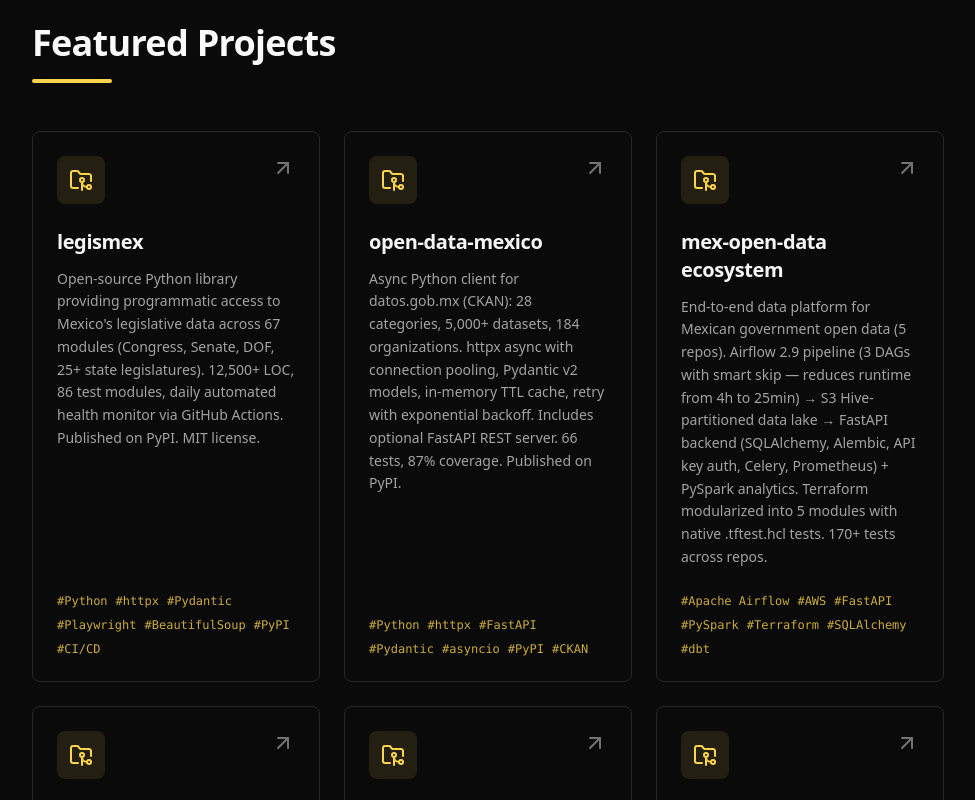
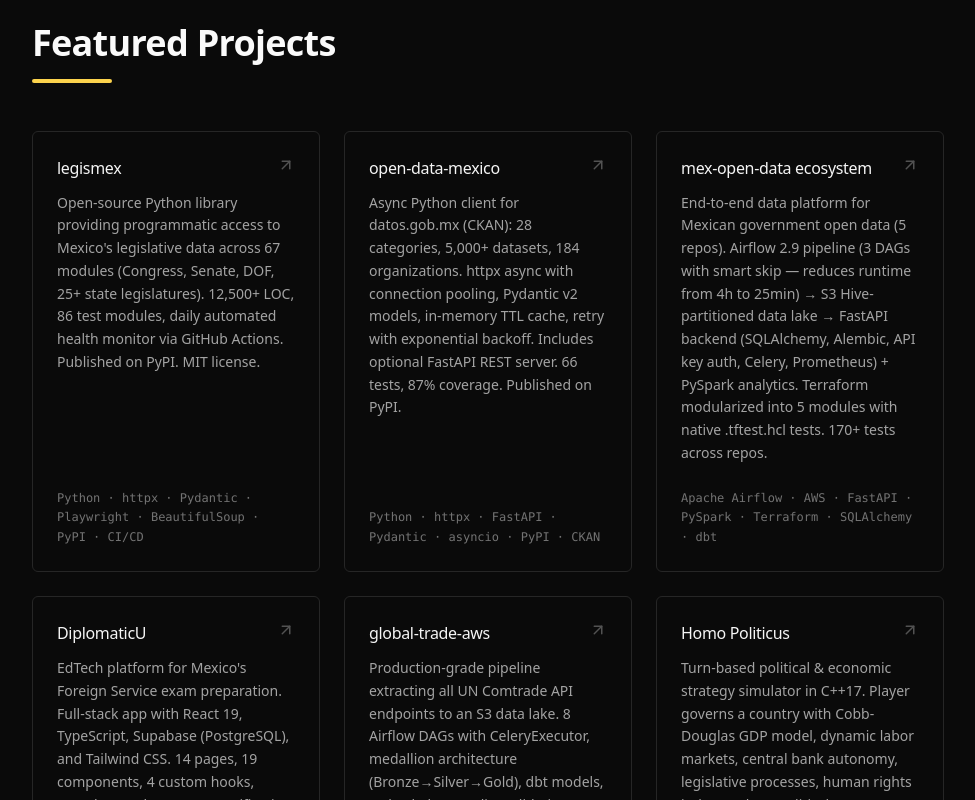
Before and after one commit to lehcimhdz/sitio_web_personal, a Next.js app: page / in a window 1280 px wide. Shown: the part 4120-4920 px from the top of the page, without its empty margins (152-1127 px from the left). Built offline with nearby package versions, Linux system fonts and the light colour scheme.

Commit message:
feat: replace SpotlightCard radial with plain bordered card

```diff
--- a/src/components/ui/SpotlightCard.tsx
+++ b/src/components/ui/SpotlightCard.tsx
@@ -1,9 +1,4 @@
-'use client'
-
-import { useRef, useState, useCallback } from 'react'
-import { motion } from 'framer-motion'
-import { ArrowUpRight, FolderGit2 } from 'lucide-react'
-import { scaleIn, staggerDelay } from '@/lib/animationConfig'
+import { ArrowUpRight } from 'lucide-react'
 
 interface SpotlightCardProps {
   title: string
@@ -13,76 +8,32 @@
   index: number
 }
 
-const SpotlightCard = ({ title, description, tags, link, index }: SpotlightCardProps) => {
-  const cardRef = useRef<HTMLDivElement>(null)
-  const [spotlight, setSpotlight] = useState({ x: 50, y: 50, opacity: 0 })
-
-  const handleMouseMove = useCallback((e: React.MouseEvent<HTMLDivElement>) => {
-    const card = cardRef.current
-    if (!card) return
-    const rect = card.getBoundingClientRect()
-    const x = ((e.clientX - rect.left) / rect.width) * 100
-    const y = ((e.clientY - rect.top) / rect.height) * 100
-    setSpotlight({ x, y, opacity: 1 })
-  }, [])
-
-  const handleMouseLeave = useCallback(() => {
-    setSpotlight((prev) => ({ ...prev, opacity: 0 }))
-  }, [])
-
+const SpotlightCard = ({ title, description, tags, link }: SpotlightCardProps) => {
   return (
-    <motion.div
-      ref={cardRef}
-      {...scaleIn(staggerDelay(index))}
-      className="group card relative flex flex-col h-full bg-neutral-950/50 hover:bg-neutral-900 border-neutral-900 hover:border-amber-500/40 overflow-hidden cursor-default"
-      onMouseMove={handleMouseMove}
-      onMouseLeave={handleMouseLeave}
+    <a
+      href={link}
+      target="_blank"
+      rel="noopener noreferrer"
+      className="group flex flex-col h-full p-6 border border-neutral-800 rounded-md hover:border-neutral-700 transition-colors"
     >
-      {/* Spotlight overlay */}
-      <div
-        aria-hidden="true"
-        className="pointer-events-none absolute inset-0 rounded-[0.75rem] transition-opacity duration-300"
-        style={{
-          opacity: spotlight.opacity,
-          background: `radial-gradient(
-            350px circle at ${spotlight.x}% ${spotlight.y}%,
-            rgba(59, 130, 246, 0.12),
-            transparent 70%
-          )`,
-        }}
-      />
-
-      <div className="flex justify-between items-start mb-6 relative z-10">
-        <div className="p-3 bg-amber-300/10 rounded-lg text-amber-300 group-hover:bg-amber-300 group-hover:text-white transition-colors">
-          <FolderGit2 size={24} />
-        </div>
-        <a
-          href={link}
-          target="_blank"
-          rel="noopener noreferrer"
-          className="text-neutral-500 hover:text-amber-400 transition-colors"
-          onClick={(e) => e.stopPropagation()}
-        >
-          <ArrowUpRight size={24} />
-        </a>
+      <div className="flex items-start justify-between gap-4 mb-3">
+        <h3 className="text-base font-medium text-neutral-100 group-hover:text-amber-300 transition-colors">
+          {title}
+        </h3>
+        <ArrowUpRight
+          size={18}
+          className="shrink-0 text-neutral-600 group-hover:text-amber-300 transition-colors"
+        />
       </div>
 
-      <h3 className="text-xl font-bold text-neutral-100 mb-3 group-hover:text-amber-300 transition-colors relative z-10">
-        {title}
-      </h3>
-
-      <p className="text-neutral-400 text-sm mb-6 flex-grow leading-relaxed relative z-10">
+      <p className="text-sm text-neutral-400 leading-relaxed mb-6 flex-grow">
         {description}
       </p>
 
-      <div className="flex flex-wrap gap-2 mt-auto relative z-10">
-        {tags.map((tag, tagIndex) => (
-          <span key={tagIndex} className="text-xs font-mono text-amber-300/80">
-            #{tag}
-          </span>
-        ))}
-      </div>
-    </motion.div>
+      <p className="text-xs font-mono text-neutral-500 mt-auto leading-relaxed">
+        {tags.join(' · ')}
+      </p>
+    </a>
   )
 }
 
```
